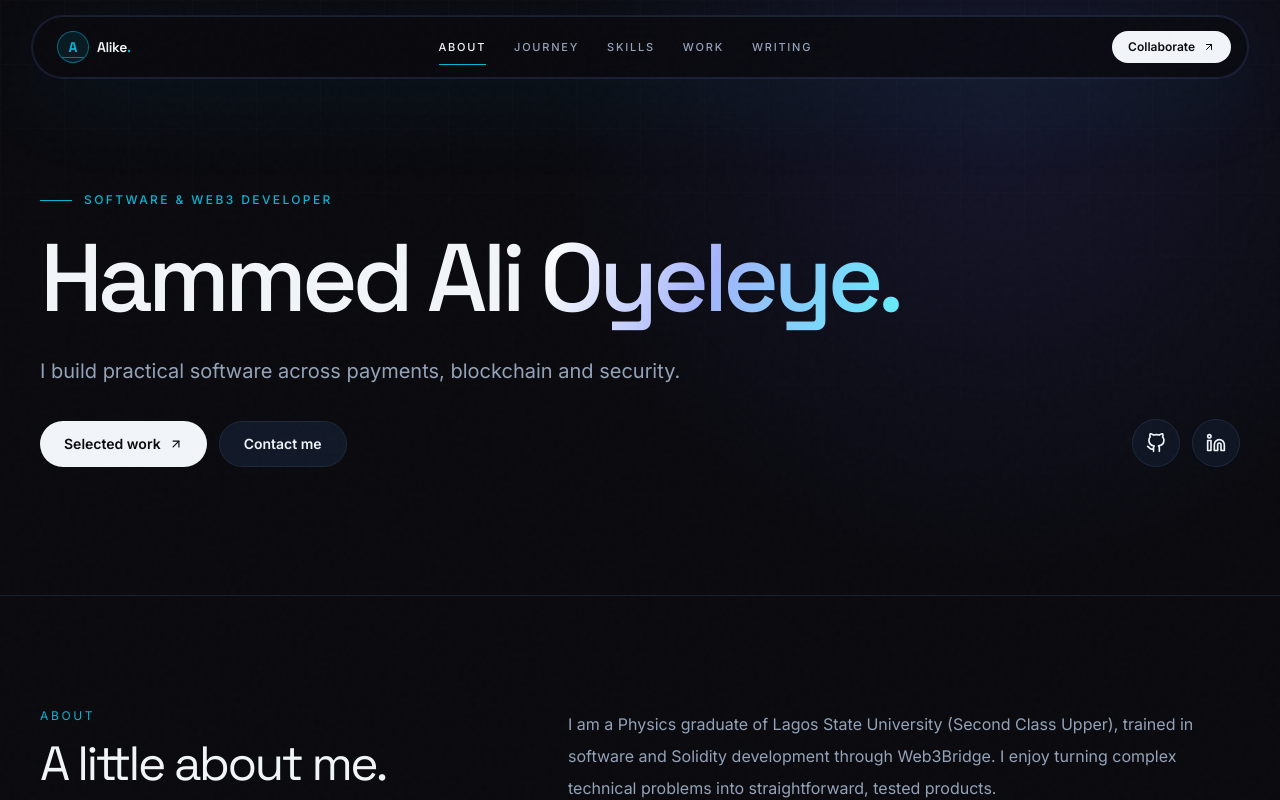
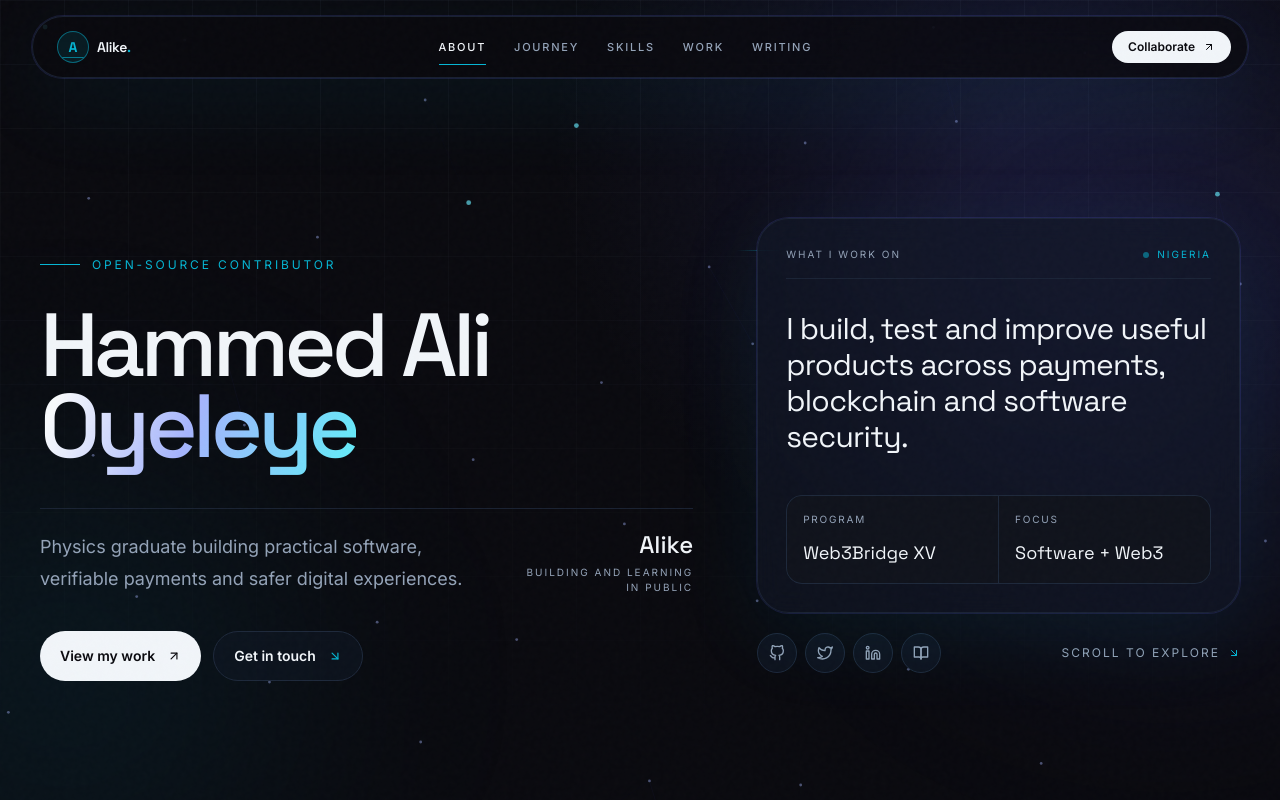
Before and after one commit to Alike001/alike-portfolio, a Next.js app: page / in a window 1280 px wide. Shown: the top 800 px of the page. Built offline with nearby package versions, Linux system fonts and the light colour scheme.

Commit message:
feat: refresh original components/Hero.jsx without changing design

```diff
--- a/components/Hero.jsx
+++ b/components/Hero.jsx
@@ -1,33 +1,137 @@
-import { FiArrowUpRight, FiGithub, FiLinkedin } from "react-icons/fi";
+"use client";
+
+import { AnimatePresence, motion } from "framer-motion";
+import { useEffect, useRef, useState } from "react";
+import { FiArrowDownRight, FiArrowUpRight, FiBookOpen, FiGithub, FiLinkedin, FiTwitter } from "react-icons/fi";
+
+const roles = ["Software Developer", "Web3 Engineer", "Open-source Contributor", "Builder from Nigeria"];
+const socials = [
+  ["GitHub", "https://github.com/Alike001", FiGithub],
+  ["X", "https://x.com/IamAlikeX", FiTwitter],
+  ["LinkedIn", "https://www.linkedin.com/in/ali-hammed-9b5347255/", FiLinkedin],
+  ["Medium", "https://medium.com/@hammedoye10", FiBookOpen]
+];
+
+function NodeField() {
+  const canvasRef = useRef(null);
+
+  useEffect(() => {
+    const canvas = canvasRef.current;
+    const context = canvas.getContext("2d");
+    const reducedMotion = window.matchMedia("(prefers-reduced-motion: reduce)").matches;
+    let animationFrame;
+    let nodes = [];
+
+    const resize = () => {
+      const ratio = window.devicePixelRatio || 1;
+      canvas.width = canvas.clientWidth * ratio;
+      canvas.height = canvas.clientHeight * ratio;
+      context.setTransform(ratio, 0, 0, ratio, 0, 0);
+      const count = Math.min(42, Math.max(18, Math.floor(canvas.clientWidth / 28)));
+      nodes = Array.from({ length: count }, (_, index) => ({
+        x: (index * 83 + 28) % canvas.clientWidth,
+        y: (index * 137 + 42) % canvas.clientHeight,
+        vx: (index % 2 ? -1 : 1) * (0.04 + (index % 4) * 0.012),
+        vy: (index % 3 ? 1 : -1) * (0.035 + (index % 5) * 0.01),
+        r: index % 7 === 0 ? 2.4 : 1.4
+      }));
+    };
+
+    const draw = () => {
+      context.clearRect(0, 0, canvas.clientWidth, canvas.clientHeight);
+      const width = canvas.clientWidth;
+      const height = canvas.clientHeight;
+      nodes.forEach((node, index) => {
+        if (!reducedMotion) {
+          node.x += node.vx;
+          node.y += node.vy;
+          if (node.x < -12 || node.x > width + 12) node.vx *= -1;
+          if (node.y < -12 || node.y > height + 12) node.vy *= -1;
+        }
+        for (let nextIndex = index + 1; nextIndex < nodes.length; nextIndex += 1) {
+          const next = nodes[nextIndex];
+          const distance = Math.hypot(node.x - next.x, node.y - next.y);
+          if (distance < 132) {
+            context.beginPath();
+            context.moveTo(node.x, node.y);
+            context.lineTo(next.x, next.y);
+            context.strokeStyle = `rgba(99, 102, 241, ${0.13 * (1 - distance / 132)})`;
+            context.lineWidth = 1;
+            context.stroke();
+          }
+        }
+        context.beginPath();
+        context.arc(node.x, node.y, node.r, 0, Math.PI * 2);
+        context.fillStyle = index % 7 === 0 ? "rgba(103, 232, 249, .82)" : "rgba(165, 180, 252, .52)";
+        context.fill();
+      });
+      if (!reducedMotion) animationFrame = window.requestAnimationFrame(draw);
+    };
+
+    resize();
+    draw();
+    window.addEventListener("resize", resize);
+    return () => {
+      window.removeEventListener("resize", resize);
+      if (animationFrame) window.cancelAnimationFrame(animationFrame);
+    };
+  }, []);
+
+  return <canvas ref={canvasRef} className="pointer-events-none absolute inset-0 h-full w-full opacity-80" aria-hidden="true" />;
+}
 
 export default function Hero() {
+  const [roleIndex, setRoleIndex] = useState(0);
+
+  useEffect(() => {
+    const interval = window.setInterval(() => setRoleIndex((index) => (index + 1) % roles.length), 2500);
+    return () => window.clearInterval(interval);
+  }, []);
+
   return (
-    <section id="top" className="relative overflow-hidden border-b border-line/70 pt-40 pb-24 sm:pt-48 sm:pb-32">
-      <div className="hero-grid pointer-events-none absolute inset-0 opacity-40" />
-      <div className="container-shell relative grid items-end gap-12 lg:grid-cols-[1.5fr_.5fr]">
-        <div className="max-w-4xl">
-          <p className="mb-6 flex items-center gap-3 text-xs font-medium uppercase tracking-[.2em] text-cyan">
-            <span className="h-px w-8 bg-cyan" />Software & Web3 developer
-          </p>
-          <h1 className="font-display text-[clamp(3.3rem,7.5vw,7rem)] font-medium leading-[.97] tracking-editorial text-cloud">
-            Hammed Ali <span className="text-gradient">Oyeleye.</span>
-          </h1>
-          <p className="mt-8 max-w-2xl text-base leading-8 text-muted sm:text-xl">
-            I build practical software across payments, blockchain and security.
-          </p>
-          <div className="mt-9 flex flex-wrap gap-3">
-            <a href="#projects" className="focus-ring inline-flex items-center gap-2 rounded-full bg-cloud px-6 py-3 text-sm font-semibold text-ink transition-transform hover:-translate-y-1">
-              Selected work <FiArrowUpRight />
-            </a>
-            <a href="#contact" className="focus-ring inline-flex items-center gap-2 rounded-full border border-line bg-card px-6 py-3 text-sm font-semibold text-cloud transition-colors hover:border-cyan/50">
-              Contact me
-            </a>
+    <section id="top" className="relative flex min-h-[760px] items-center overflow-hidden border-b border-line/60 pt-28 sm:min-h-[820px] lg:min-h-[900px] lg:pt-32">
+      <div className="hero-grid absolute inset-0 opacity-80" />
+      <div className="absolute -right-40 top-20 h-[34rem] w-[34rem] rounded-full bg-indigo/10 blur-[120px]" />
+      <div className="absolute -left-40 bottom-0 h-[28rem] w-[28rem] rounded-full bg-cyan/[0.08] blur-[130px]" />
+      <NodeField />
+      <div className="relative z-10 container-shell grid w-full items-end gap-12 pb-24 lg:grid-cols-[1.15fr_.85fr] lg:gap-16 lg:pb-32">
+        <motion.div initial="hidden" animate="visible" variants={{ hidden: {}, visible: { transition: { staggerChildren: 0.1 } } }}>
+          <motion.div variants={{ hidden: { opacity: 0, y: 16 }, visible: { opacity: 1, y: 0 } }} className="mb-8 flex items-center gap-3 text-xs uppercase tracking-[0.24em] text-cyan">
+            <span className="h-px w-10 bg-cyan" />
+            <AnimatePresence mode="wait">
+              <motion.span key={roles[roleIndex]} initial={{ opacity: 0, y: 8 }} animate={{ opacity: 1, y: 0 }} exit={{ opacity: 0, y: -8 }} transition={{ duration: .3 }}>{roles[roleIndex]}</motion.span>
+            </AnimatePresence>
+          </motion.div>
+          <motion.h1 variants={{ hidden: { opacity: 0, y: 26 }, visible: { opacity: 1, y: 0 } }} className="w-full max-w-6xl font-display text-[clamp(3.25rem,7vw,7.4rem)] font-medium leading-[.91] tracking-editorial text-cloud">
+            Hammed Ali <span className="text-gradient">Oyeleye</span>
+          </motion.h1>
+          <motion.div variants={{ hidden: { opacity: 0, y: 18 }, visible: { opacity: 1, y: 0 } }} className="mt-8 flex items-end justify-between gap-6 border-t border-line/80 pt-5 sm:mt-10">
+            <p className="max-w-md text-base leading-7 text-muted sm:text-lg sm:leading-8">Physics graduate building practical software, verifiable payments and safer digital experiences.</p>
+            <div className="hidden text-right sm:block"><p className="font-display text-2xl font-medium text-cloud">Alike</p><p className="mt-1 text-[10px] uppercase tracking-[0.2em] text-muted">Building and learning in public</p></div>
+          </motion.div>
+          <motion.div variants={{ hidden: { opacity: 0, y: 18 }, visible: { opacity: 1, y: 0 } }} className="mt-9 flex flex-wrap gap-3">
+            <a href="#projects" className="focus-ring group inline-flex items-center gap-3 rounded-full bg-cloud px-5 py-3.5 text-sm font-semibold text-ink transition-transform hover:-translate-y-1">View my work <FiArrowUpRight className="transition-transform group-hover:translate-x-0.5 group-hover:-translate-y-0.5" /></a>
+            <a href="#contact" className="focus-ring group inline-flex items-center gap-3 rounded-full border border-line bg-card/50 px-5 py-3.5 text-sm font-semibold text-cloud transition-all hover:-translate-y-1 hover:border-cyan/60 hover:bg-card">Get in touch <FiArrowDownRight className="text-cyan transition-transform group-hover:translate-x-0.5 group-hover:translate-y-0.5" /></a>
+          </motion.div>
+        </motion.div>
+
+        <motion.div initial={{ opacity: 0, x: 30 }} animate={{ opacity: 1, x: 0 }} transition={{ delay: .65, duration: .8 }} className="relative lg:pb-2">
+          <div className="absolute -left-5 top-8 hidden h-px w-16 bg-gradient-to-r from-transparent to-cyan/70 lg:block" />
+          <div className="rounded-[2rem] border border-line/80 bg-card/65 p-5 shadow-aura backdrop-blur-md sm:p-7">
+            <div className="mb-8 flex items-center justify-between border-b border-line/80 pb-4 text-[10px] uppercase tracking-[0.2em] text-muted"><span>What I work on</span><span className="flex items-center gap-2 text-cyan"><i className="h-1.5 w-1.5 animate-pulse rounded-full bg-cyan" /> Nigeria</span></div>
+            <p className="font-display text-2xl leading-tight tracking-tight text-cloud sm:text-3xl">I build, test and improve useful products across payments, blockchain and software security.</p>
+            <div className="mt-10 grid grid-cols-2 gap-px overflow-hidden rounded-2xl border border-line bg-line">
+              <div className="bg-ink/70 p-4"><p className="text-[10px] uppercase tracking-[0.18em] text-muted">Program</p><p className="mt-3 font-display text-lg text-cloud">Web3Bridge XV</p></div>
+              <div className="bg-ink/70 p-4"><p className="text-[10px] uppercase tracking-[0.18em] text-muted">Focus</p><p className="mt-3 font-display text-lg text-cloud">Software + Web3</p></div>
+            </div>
           </div>
-        </div>
-        <div className="flex gap-3 lg:justify-end">
-          <a href="https://github.com/Alike001" target="_blank" rel="noreferrer" aria-label="GitHub" className="focus-ring grid h-12 w-12 place-items-center rounded-full border border-line bg-card/80 text-cloud transition-colors hover:border-cyan/50 hover:text-cyan"><FiGithub size={20} /></a>
-          <a href="https://www.linkedin.com/in/ali-hammed-9b5347255/" target="_blank" rel="noreferrer" aria-label="LinkedIn" className="focus-ring grid h-12 w-12 place-items-center rounded-full border border-line bg-card/80 text-cloud transition-colors hover:border-cyan/50 hover:text-cyan"><FiLinkedin size={20} /></a>
-        </div>
+          <div className="mt-5 flex items-center justify-between">
+            <div className="flex gap-2">
+              {socials.map(([label, url, Icon]) => <a key={label} href={url} target="_blank" rel="noreferrer" aria-label={label} className="focus-ring grid h-10 w-10 place-items-center rounded-full border border-line bg-card/60 text-muted transition-all hover:border-cyan/70 hover:text-cyan"><Icon size={16} /></a>)}
+            </div>
+            <a href="#about" className="focus-ring hidden items-center gap-2 text-xs uppercase tracking-[0.17em] text-muted transition-colors hover:text-cloud sm:flex">Scroll to explore <FiArrowDownRight className="text-cyan" /></a>
+          </div>
+        </motion.div>
       </div>
     </section>
   );
```
